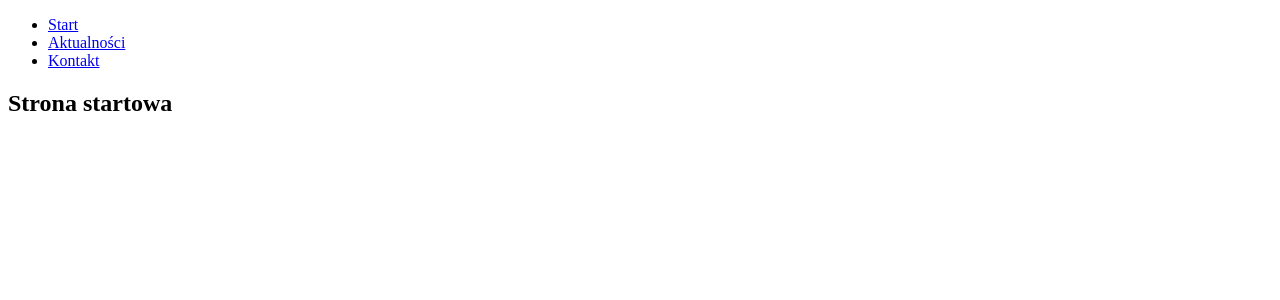
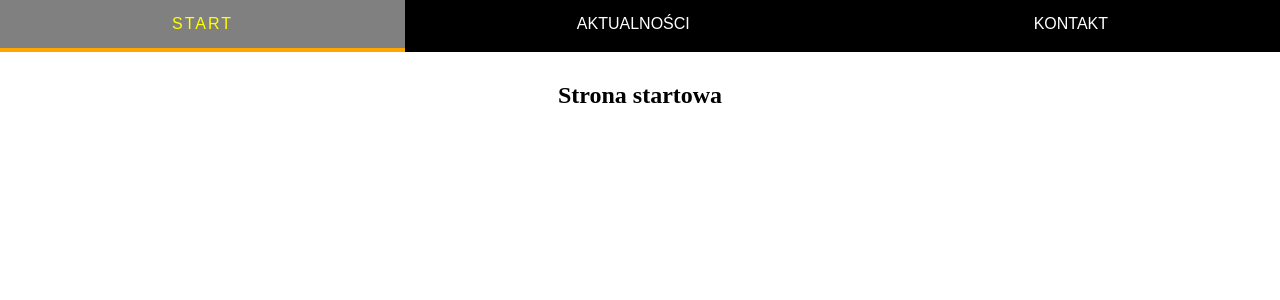
Before and after one commit to janeX96/React-udemy, a React (Create React App) app in the folder CRA/example/: page / in a window 1280 px wide. Shown: the top 300 px of the page. Built offline with nearby package versions, Linux system fonts and the light colour scheme.

Commit message:
104- aktywny przycisk, CSS

```diff
--- a/CRA/example/src/components/App.css
+++ b/CRA/example/src/components/App.css
@@ -1,4 +1,55 @@
-.App{
+* {
+    margin: 0;
+    padding: 0;
+    box-sizing: border-box;
+}
+
+nav {
+    background-color: black;
+}
+
+ul {
+    display: flex;
+    list-style-type: none;
+}
+
+li {
+    flex-grow: 1;
+}
+
+a {
+    display: block;
+    padding: 15px 25px;
     text-align: center;
-    padding: 15px;
+    color: white;
+    text-decoration: none;
+    text-transform: uppercase;
+    font-family: Arial;
+    border-bottom: 4px solid black;
 }
+
+a:hover {
+    color: yellow;
+    /* border-bottom-color: yellow; */
+}
+
+section{
+    padding-top: 30px;
+    text-align: center;
+}
+
+.active{
+    border-bottom-color: red;
+}
+
+.home_selected {
+    border-bottom-color: orange;
+}
+
+.news_selected {
+    border-bottom-color: green;
+}
+
+.contact_selected {
+    border-bottom-color: blueviolet;
+}
--- a/CRA/example/src/components/App.js
+++ b/CRA/example/src/components/App.js
@@ -1,7 +1,7 @@
 import React, { Component } from 'react';
 import './App.css';
 //npm install react-router-dom
-import {BrowserRouter as Router, Link, Route} from 'react-router-dom'
+import {BrowserRouter as Router, NavLink, Route} from 'react-router-dom'
 
 const Home = () => <h1>Strona startowa</h1>
 const News = () => <h1>Aktualności</h1>
@@ -19,9 +19,17 @@
         <header>
           <nav>
             <ul>
-             <li> <Link to="/">Start</Link></li>
-             <li> <Link to="/news">Aktualności</Link></li>
-             <li> <Link to="/contact">Kontakt</Link></li>
+             <li>
+               <NavLink to="/"
+                exact
+                activeClassName="home_selected"
+                activeStyle={{
+                  backgroundColor:"gray",
+                  letterSpacing:"2px"
+                  }}>Start</NavLink>
+             </li>
+             <li> <NavLink to="/news" activeClassName="news_selected">Aktualności</NavLink></li>
+             <li> <NavLink to="/contact" activeClassName="contact_selected">Kontakt</NavLink></li>
             </ul>
           </nav>
         </header>
```
